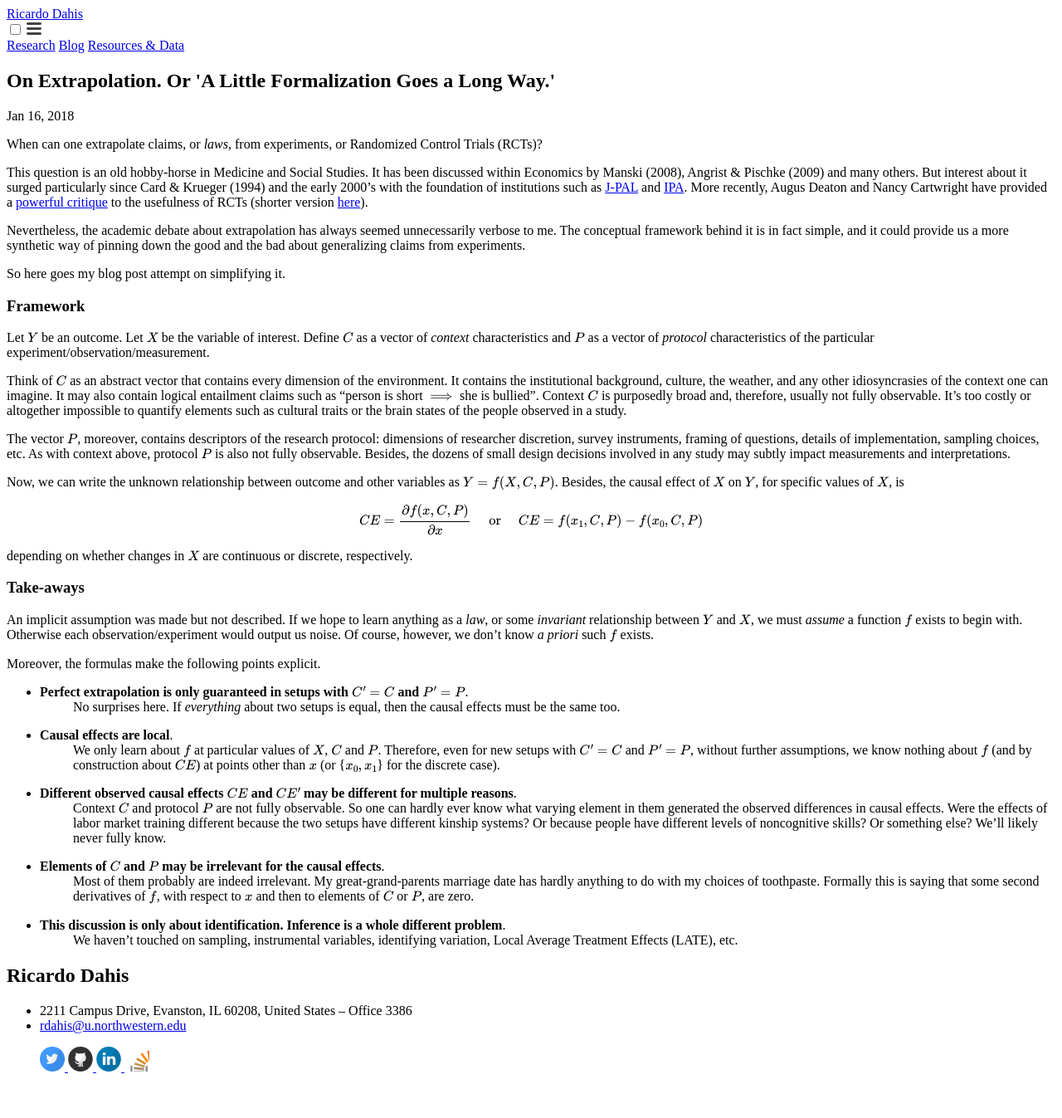
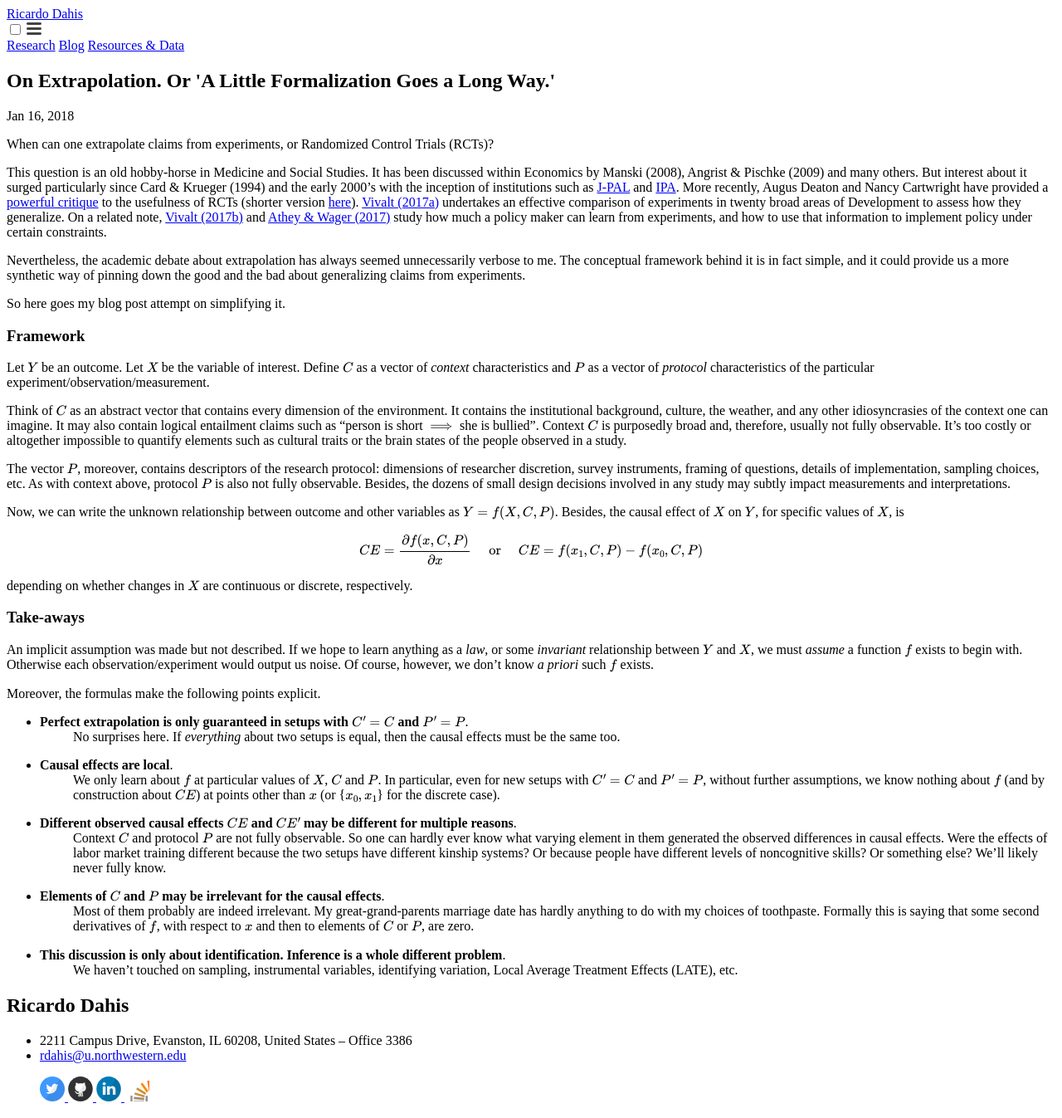
Before and after one commit to rdahis/rdahis.github.io, a Jekyll site: the page built from _posts/2018-01-16-on-extrapolation.markdown, in a window 1280 px wide. Shown: the whole page at 83% size. Built offline with Jekyll 4.4.1, drawn with Linux system fonts in a browser that asks for light colours; formulas are drawn with MathJax 3; a script that is not in the unit is left out; before the commit the page ends 1311 px from its top, so only the background shows below that.

Commit message:
Updates 'On Extrapolation.'

```diff
--- a/_posts/2018-01-16-on-extrapolation.markdown
+++ b/_posts/2018-01-16-on-extrapolation.markdown
@@ -5,9 +5,9 @@ date:   2018-01-16
 categories: essays
 ---
 
-When can one extrapolate claims, or _laws_, from experiments, or Randomized Control Trials (RCTs)?
+When can one extrapolate claims from experiments, or Randomized Control Trials (RCTs)?
 
-This question is an old hobby-horse in Medicine and Social Studies. It has been discussed within Economics by Manski (2008), Angrist & Pischke (2009) and many others. But interest about it surged particularly since Card & Krueger (1994) and the early 2000's with the foundation of institutions such as [J-PAL](https://www.povertyactionlab.org) and [IPA](https://www.poverty-action.org/). More recently, Augus Deaton and Nancy Cartwright have provided a [powerful critique](http://www.sciencedirect.com/science/article/pii/S0277953617307359?via%3Dihub) to the usefulness of RCTs (shorter version [here](http://voxeu.org/article/limitations-randomised-controlled-trials)).
+This question is an old hobby-horse in Medicine and Social Studies. It has been discussed within Economics by Manski (2008), Angrist & Pischke (2009) and many others. But interest about it surged particularly since Card & Krueger (1994) and the early 2000's with the inception of institutions such as [J-PAL](https://www.povertyactionlab.org) and [IPA](https://www.poverty-action.org/). More recently, Augus Deaton and Nancy Cartwright have provided a [powerful critique](http://www.sciencedirect.com/science/article/pii/S0277953617307359?via%3Dihub) to the usefulness of RCTs (shorter version [here](http://voxeu.org/article/limitations-randomised-controlled-trials)). [Vivalt (2017a)](http://evavivalt.com/wp-content/uploads/How-Much-Can-We-Generalize.pdf) undertakes an effective comparison of experiments in twenty broad areas of Development to assess how they generalize. On a related note, [Vivalt (2017b)](http://evavivalt.com/wp-content/uploads/Learning.pdf) and [Athey & Wager (2017)](https://arxiv.org/abs/1702.02896) study how much a policy maker can learn from experiments, and how to use that information to implement policy under certain constraints.
 
 Nevertheless, the academic debate about extrapolation has always seemed unnecessarily verbose to me. The conceptual framework behind it is in fact simple, and it could provide us a more synthetic way of pinning down the good and the bad about generalizing claims from experiments.
 
@@ -34,7 +34,7 @@ Moreover, the formulas make the following points explicit.
 : No surprises here. If _everything_ about two setups is equal, then the causal effects must be the same too.
 
 - **Causal effects are local**.
-: We only learn about $f$ at particular values of $X$, $C$ and $P$. Therefore, even for new setups with $C' = C$ and $P' = P$, without further assumptions, we know nothing about $f$ (and by construction about $CE$) at points other than $x$ (or \{$x_{0},x_{1}$\} for the discrete case).
+: We only learn about $f$ at particular values of $X$, $C$ and $P$. In particular, even for new setups with $C' = C$ and $P' = P$, without further assumptions, we know nothing about $f$ (and by construction about $CE$) at points other than $x$ (or \{$x_{0},x_{1}$\} for the discrete case).
 
 - **Different observed causal effects $CE$ and $CE'$ may be different for multiple reasons**.
 : Context $C$ and protocol $P$ are not fully observable. So one can hardly ever know what varying element in them generated the observed differences in causal effects. Were the effects of labor market training different because the two setups have different kinship systems? Or because people have different levels of noncognitive skills? Or something else? We'll likely never fully know.
```
